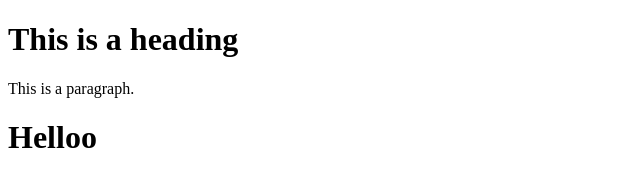
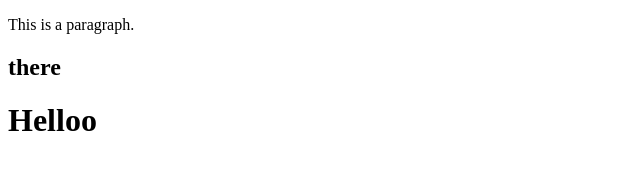
Before and after one commit to lilikwn/DST, a plain HTML site: page index.html in a window 1280 px wide. Shown: the whole page, without its empty margins (0-640 px from the left). Drawn offline with Linux system fonts and the light colour scheme.

Commit message:
nambah file index2

```diff
--- a/index.html
+++ b/index.html
@@ -5,8 +5,9 @@
 </head>
 <body>
 
-<h1>This is a heading</h1>
+
 <p>This is a paragraph.</p>
+<h2>there</h2>
 
 <h1>Helloo</h1>
 
```
Also changed, not shown: index2.html (added).
